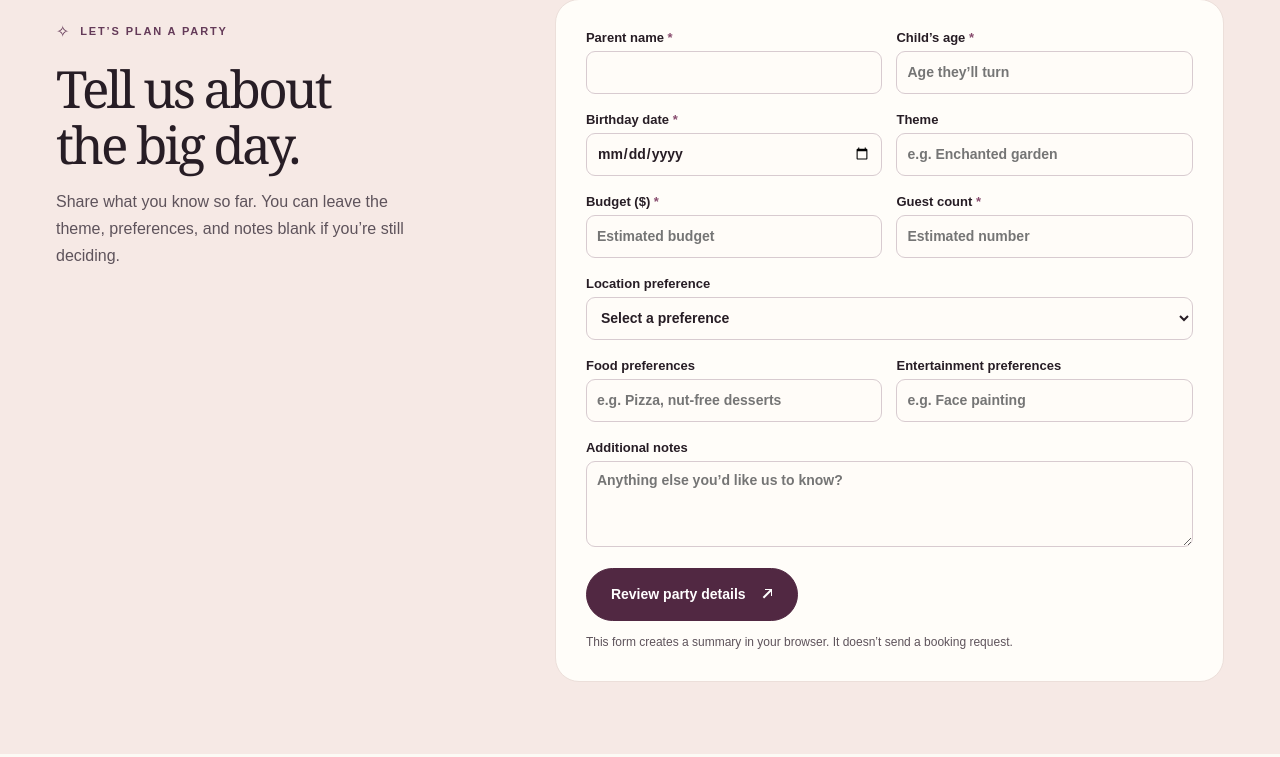
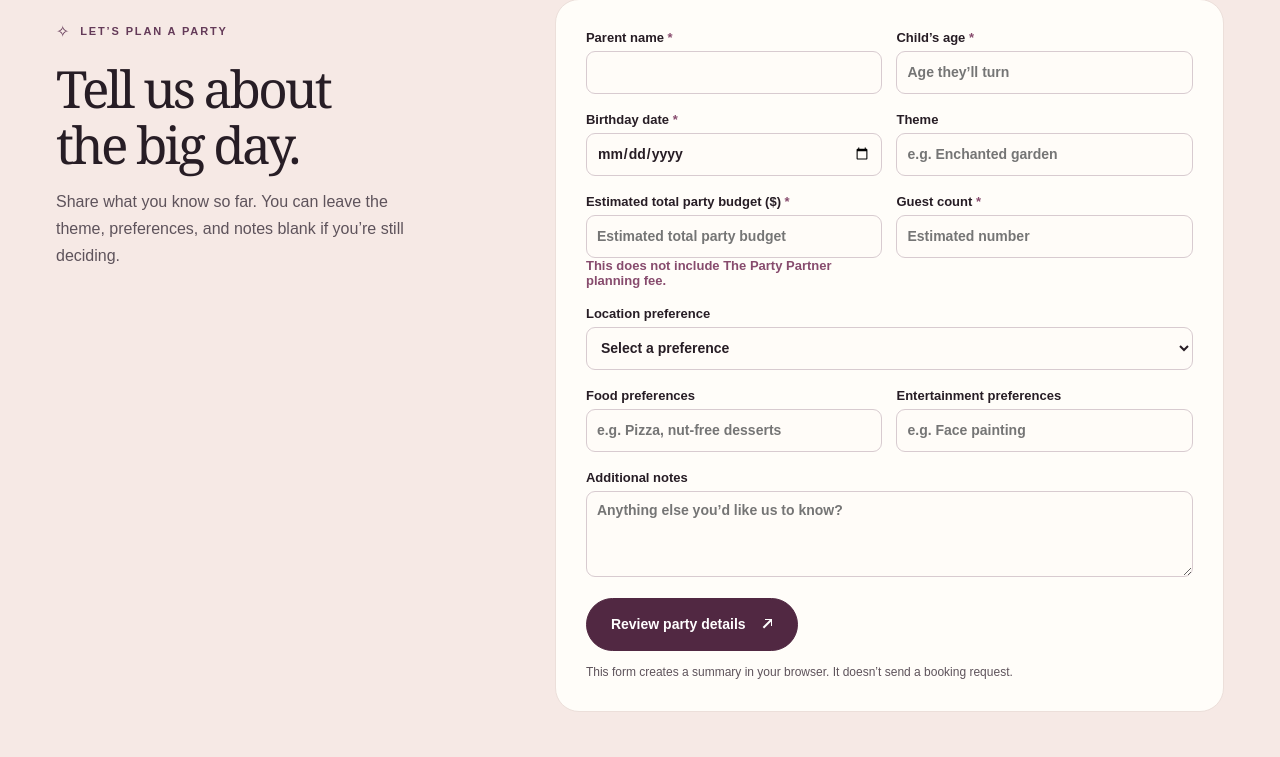
Before and after one commit to ellardunn5-sudo/kids-birthday-party-planner, a website built with Vite: page index.html in a window 1280 px wide. Shown: the part 1892-2649 px from the top of the page. Built offline with nearby package versions, Linux system fonts and the light colour scheme.

Commit message:
Clarify total party budget vs planning fee

```diff
--- a/index.html
+++ b/index.html
@@ -96,7 +96,7 @@
                 <label>Child’s age <span aria-hidden="true">*</span><input name="age" type="number" min="0" step="1" placeholder="Age they’ll turn" required></label>
                 <label>Birthday date <span aria-hidden="true">*</span><input name="date" type="date" required></label>
                 <label>Theme<input name="theme" maxlength="150" placeholder="e.g. Enchanted garden"></label>
-                <label>Budget ($) <span aria-hidden="true">*</span><input name="budget" type="number" min="0" step="0.01" placeholder="Estimated budget" required></label>
+                <label>Estimated total party budget ($) <span aria-hidden="true">*</span><input name="budget" type="number" min="0" step="0.01" placeholder="Estimated total party budget" required><span class="field-help">This does not include The Party Partner planning fee.</span></label>
                 <label>Guest count <span aria-hidden="true">*</span><input name="guestCount" type="number" min="1" step="1" placeholder="Estimated number" required></label>
                 <label class="full">Location preference<select name="location"><option value="">Select a preference</option><option>At home</option><option>Indoor venue</option><option>Outdoor venue</option><option>Open to suggestions</option></select></label>
                 <label>Food preferences<input name="food" maxlength="250" placeholder="e.g. Pizza, nut-free desserts"></label>
```
